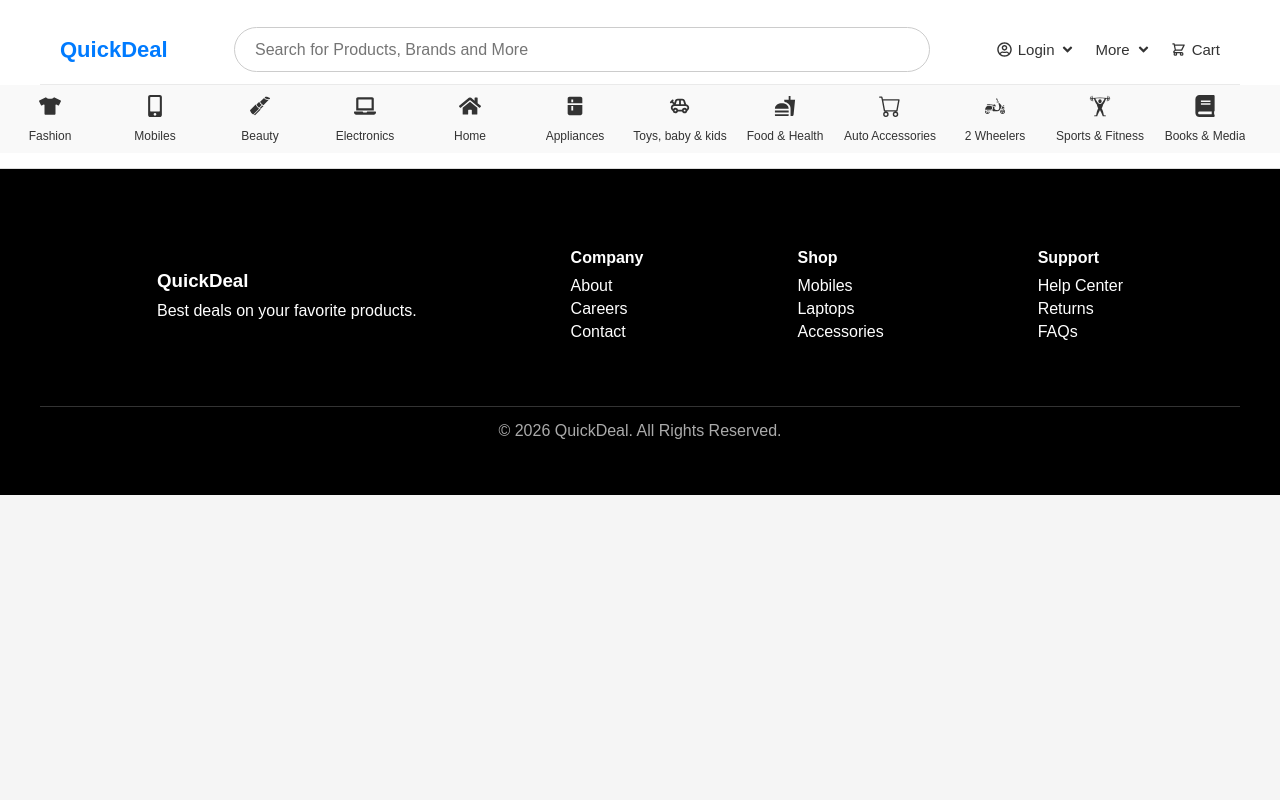
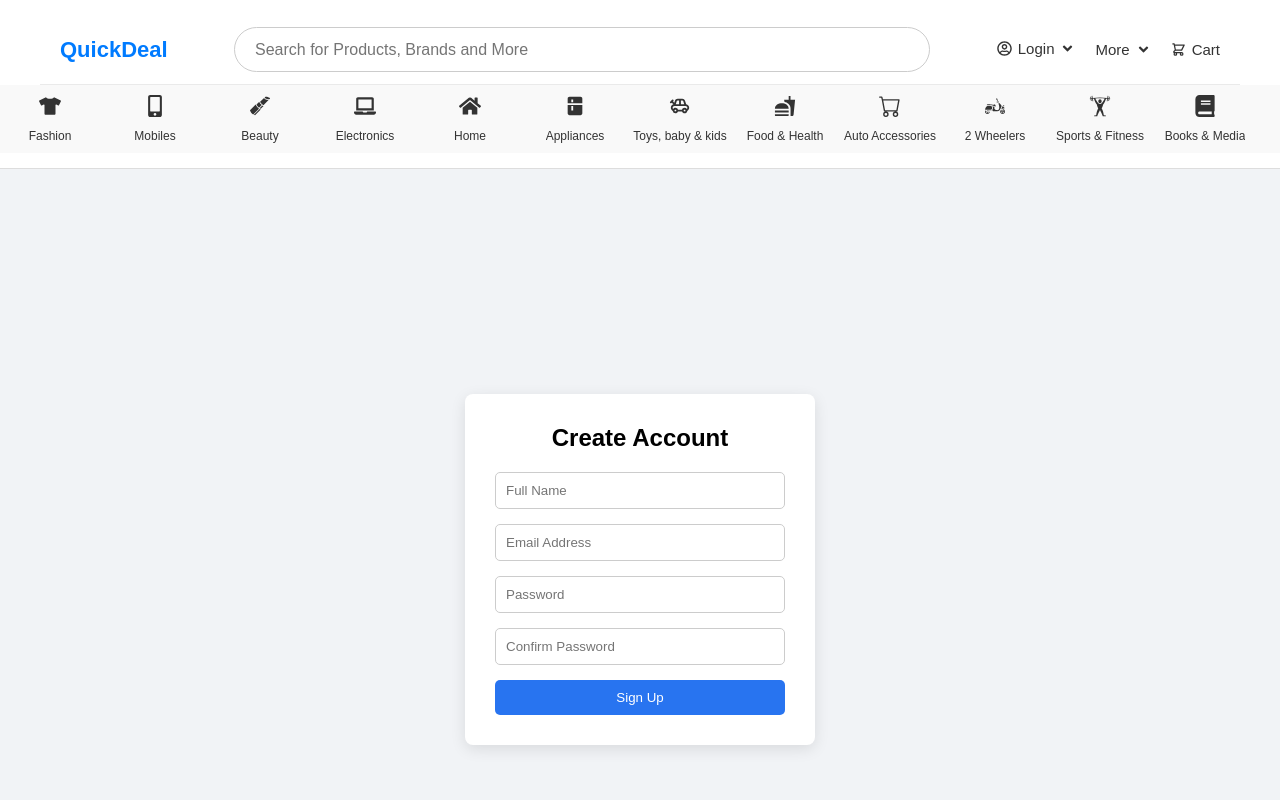
Before and after one commit to 06aman36/quickDeal, a React (Vite) app: page /signup in a window 1280 px wide. Shown: the top 800 px of the page. Built offline with nearby package versions, Linux system fonts and the light colour scheme.

Commit message:
signup page

```diff
--- a/package.json
+++ b/package.json
@@ -10,6 +10,7 @@
     "preview": "vite preview"
   },
   "dependencies": {
+    "axios": "^1.13.6",
     "react": "^19.2.0",
     "react-dom": "^19.2.0",
     "react-icons": "^5.6.0",
--- a/src/App.jsx
+++ b/src/App.jsx
@@ -17,6 +17,7 @@ import Home from "./pages/Home";
 import Header from "./components/common/Header";
 import Footer from "./components/common/Footer";
 import ProductDetails from "./components/Common/ProductDetail";
+import Signup from "./pages/Signup";
 
 function App() {
   return (
@@ -38,6 +39,7 @@ function App() {
         <Route path="/books-media" element={<Books />} />
         <Route path="/furniture" element={<Furniture />} />
         <Route path="/product/:name/:id" element={<ProductDetails />} />
+        <Route path="/signup" element={<Signup />} />
       </Routes>
       <Footer />
     </>
--- a/src/components/common/Header.css
+++ b/src/components/common/Header.css
@@ -109,3 +109,61 @@
   border-radius: 5px;
   color: #007bff;
 }
+
+.login-container {
+  position: relative;
+  cursor: pointer;
+}
+
+.dropdown {
+  position: absolute;
+  top: 100%;
+  right: 0;
+  width: 220px;
+  background: #fff;
+  border-radius: 6px;
+  box-shadow: 0 4px 12px rgba(0,0,0,0.15);
+  padding: 10px 0;
+  z-index: 1000;
+  margin-top: 2px;
+}
+.dropdown-header {
+  display: flex;
+  justify-content: space-between;
+  padding: 10px 15px;
+  font-size: 14px;
+  border-bottom: 1px solid #eee;
+}
+
+.signup {
+  color: #2874f0;
+  font-weight: 500;
+  cursor: pointer;
+}
+
+.dropdown ul {
+  list-style: none;
+  padding: 0;
+  margin: 0;
+    color: #2874f0;
+
+}
+
+.dropdown ul li {
+  padding: 10px 15px;
+  font-size: 14px;
+  transition: background 0.2s;
+}
+
+.dropdown ul li:hover {
+  background: #f5f5f5;
+}
+
+.login-container::after {
+  content: "";
+  position: absolute;
+  top: 100%;
+  right: 0;
+  width: 100%;
+  height: 10px;
+}
--- a/src/components/common/Header.jsx
+++ b/src/components/common/Header.jsx
@@ -1,14 +1,15 @@
 import { Link } from "react-router-dom";
 import { AiOutlineShopping } from "react-icons/ai";
-import { FaTshirt, FaMobileAlt, FaLaptop, FaHome, FaCouch, FaBook, FaRegUserCircle , FaAngleDown } from "react-icons/fa";
+import { FaTshirt, FaMobileAlt, FaLaptop, FaHome, FaCouch, FaBook, FaRegUserCircle, FaAngleDown } from "react-icons/fa";
 import { GiLipstick, GiBabyBottle, GiScooter, GiWeightLiftingUp } from "react-icons/gi";
 import { MdKitchen, MdFastfood, MdOutlineToys } from "react-icons/md";
 import { BsCart } from "react-icons/bs";
 import { HiOutlineShoppingCart } from "react-icons/hi";
 import "./Header.css";
+import { useState } from "react";
 
 const Header = () => {
-
+  const [showDropdown, setShowDropdown] = useState(false);
   const categories = [
     { name: "For You", icon: <AiOutlineShopping />, path: "/" },
     { name: "Fashion", icon: <FaTshirt />, path: "/fashion" },
@@ -39,7 +40,34 @@ const Header = () => {
           placeholder="Search for Products, Brands and More"
         />
         <div className="nav-icons">
-          <span className="login"><FaRegUserCircle  /> Login <FaAngleDown /></span>
+          <div
+            className="login-container"
+            onMouseEnter={() => setShowDropdown(true)}
+            onMouseLeave={() => setShowDropdown(false)}
+          >
+            <span className="login">
+              <FaRegUserCircle /> Login <FaAngleDown />
+            </span>
+
+            {showDropdown && (
+              <div className="dropdown">
+                <div className="dropdown-header">
+                  <span>New Customer?</span>
+                  <span className="signup">
+                    <Link to="/signup">Sign Up</Link>
+                  </span>
+                </div>
+
+                <ul>
+                  <li>My Profile</li>
+                  <li>Orders</li>
+                  <li>Wishlist</li>
+                  <li>Rewards</li>
+                  <li>Gift Cards</li>
+                </ul>
+              </div>
+            )}
+          </div>
           <span className="more">More <FaAngleDown /></span>
           <span className="cart"><HiOutlineShoppingCart /> Cart</span>
         </div>
--- a/src/components/common/ProductDetail.jsx
+++ b/src/components/common/ProductDetail.jsx
@@ -5,6 +5,7 @@ function ProductDetails({ productId }) {
   const [product, setProduct] = useState(null);
 
   useEffect(() => {
+    debugger;
     axios.get(`/api/products/${productId}`)
       .then(res => setProduct(res.data))
       .catch(err => console.error(err));
--- /dev/null
+++ b/src/pages/Signup.css
@@ -0,0 +1,86 @@
+.signup-container {
+  height: 100vh;
+  display: flex;
+  justify-content: center;
+  align-items: center;
+  background: #f1f3f6;
+}
+
+.signup-box {
+  background: #fff;
+  padding: 30px;
+  width: 350px;
+  border-radius: 8px;
+  box-shadow: 0 4px 15px rgba(0,0,0,0.1);
+}
+
+.signup-box h2 {
+  text-align: center;
+  margin-bottom: 20px;
+}
+
+.signup-box form {
+  display: flex;
+  flex-direction: column;
+}
+
+.signup-box input {
+  margin-bottom: 15px;
+  padding: 10px;
+  border: 1px solid #ccc;
+  border-radius: 5px;
+}
+
+.signup-box button {
+  padding: 10px;
+  background: #2874f0;
+  color: #fff;
+  border: none;
+  border-radius: 5px;
+  cursor: pointer;
+}
+
+.signup-box button:hover {
+  background: #1c5ed6;
+}
+
+.signup-box p {
+  margin-top: 15px;
+  text-align: center;
+}
+
+.signup-box span {
+  color: #2874f0;
+  cursor: pointer;
+}
+.strength {
+  font-size: 13px;
+  margin-top: -10px;
+  margin-bottom: 10px;
+}
+
+.strength.weak {
+  color: red;
+}
+
+.strength.medium {
+  color: orange;
+}
+
+.strength.strong {
+  color: green;
+}
+
+.match {
+  font-size: 13px;
+  margin-top: -10px;
+  margin-bottom: 10px;
+}
+
+.match.ok {
+  color: green;
+}
+
+.match.error {
+  color: red;
+}
--- /dev/null
+++ b/src/pages/Signup.jsx
@@ -0,0 +1,119 @@
+import { useState } from "react";
+import "./Signup.css";
+import { Link } from "react-router-dom";
+
+
+const Signup = () => {
+  const [formData, setFormData] = useState({
+    name: "",
+    email: "",
+    password: "",
+    confirmPassword: ""
+  });
+
+  const [strength, setStrength] = useState("");
+  const [match, setMatch] = useState("");
+
+  const checkStrength = (password) => {
+    if (password.length < 6) return "Weak";
+
+    let hasNumber = /\d/.test(password);
+    let hasSpecial = /[!@#$%^&*]/.test(password);
+    let hasUpper = /[A-Z]/.test(password);
+
+    if (hasNumber && hasSpecial && hasUpper) return "Strong";
+    return "Medium";
+  };
+
+  const handleChange = (e) => {
+    const { name, value } = e.target;
+
+    setFormData({
+      ...formData,
+      [name]: value
+    });
+
+    if (name === "password") {
+      setStrength(checkStrength(value));
+    }
+
+    if (name === "confirmPassword" || name === "password") {
+      if (name === "confirmPassword") {
+        setMatch(value === formData.password ? "Matched" : "Not Matched");
+      } else {
+        setMatch(value === formData.confirmPassword ? "Matched" : "Not Matched");
+      }
+    }
+  };
+
+  const handleSubmit = (e) => {
+    e.preventDefault();
+
+    if (match !== "Matched") {
+      alert("Passwords do not match ❌");
+      return;
+    }
+
+    alert("Signup Successful 🚀");
+  };
+
+  return (
+    <div className="signup-container">
+      <div className="signup-box">
+        <h2>Create Account</h2>
+
+        <form onSubmit={handleSubmit}>
+          <input
+            type="text"
+            name="name"
+            placeholder="Full Name"
+            onChange={handleChange}
+            required
+          />
+
+          <input
+            type="email"
+            name="email"
+            placeholder="Email Address"
+            onChange={handleChange}
+            required
+          />
+
+          {/* PASSWORD */}
+          <input
+            type="password"
+            name="password"
+            placeholder="Password"
+            onChange={handleChange}
+            required
+          />
+
+          {formData.password && (
+            <p className={`strength ${strength.toLowerCase()}`}>
+              Strength: {strength}
+            </p>
+          )}
+
+          {/* CONFIRM PASSWORD */}
+          <input
+            type="password"
+            name="confirmPassword"
+            placeholder="Confirm Password"
+            onChange={handleChange}
+            required
+          />
+
+          {formData.confirmPassword && (
+            <p className={`match ${match === "Matched" ? "ok" : "error"}`}>
+              {match === "Matched" ? "Passwords Matched ✅" : "Passwords Not Matched ❌"}
+            </p>
+          )}
+
+          <button type="submit">Sign Up</button>
+        </form>
+      </div>
+    </div>
+  );
+};
+
+export default Signup;
```
Also changed, not shown: 1 other file (tests, documents, lock files or other folders).
